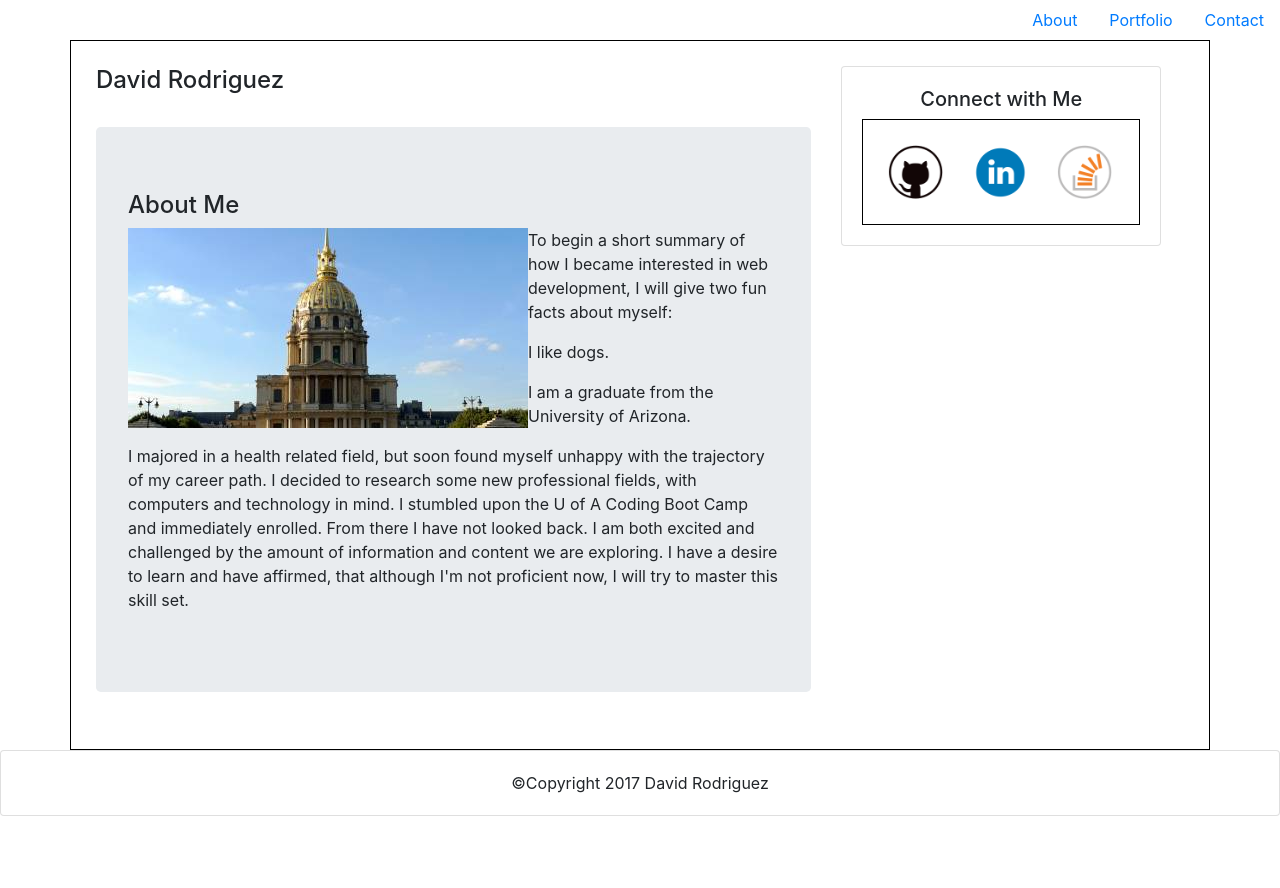
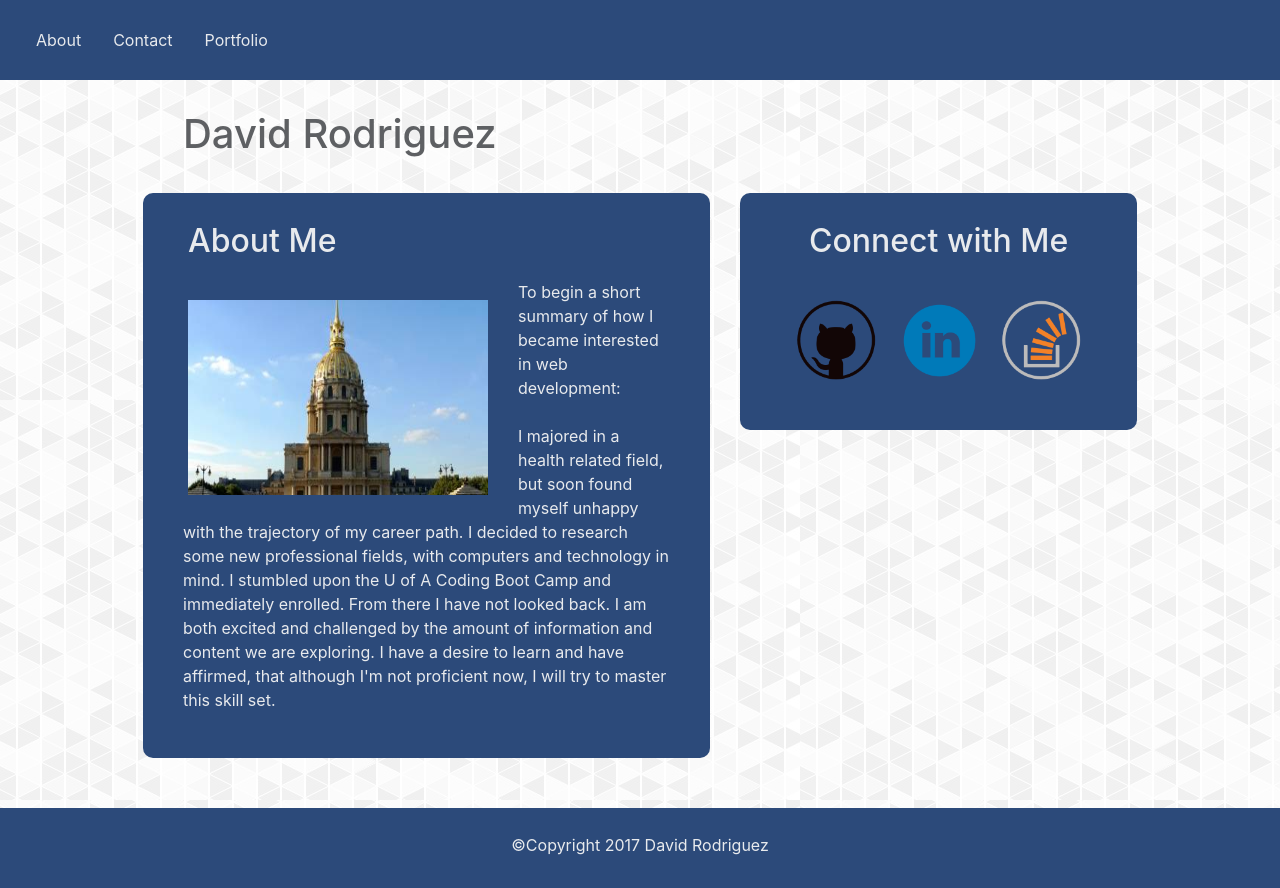
Before and after one commit to David-Rod/Bootstrap-Portfolio, a plain HTML site: page index.html in a window 1280 px wide. Before the commit the page ends 816 px from the top, so only its background shows below. Drawn offline with nearby package versions, Linux system fonts and the light colour scheme.

Commit message:
css styling and new page layout

```diff
--- /dev/null
+++ b/assets/stylesheet.css
@@ -0,0 +1,157 @@
+body {
+    width: 100%;
+    background-image: url("img/light-live-background-css.jpg");
+    color: #e8eaed;
+    font-style: trebuchet;
+    margin: 0 auto;
+}
+
+h1 {
+    color: #5e6063;
+    padding-left: 40px;
+    padding-bottom: 5px;
+}
+
+h2 {
+    margin-bottom: 20px;
+}
+
+h3 {
+    text-align: center;
+}
+
+section {
+    width: 100%;
+}
+
+input {
+    width: 400px;
+    border-radius: 5px;
+    margin-top: 10px;
+    margin-bottom: 10px;
+}
+
+textarea {
+    width: 400px;
+    height: 300px;
+    border-radius: 5px;
+    margin-top: 10px;
+    margin-bottom: 15px;
+}
+
+a {
+    color: #e8eaed;
+}
+
+footer {
+    width: 100%;
+    position: bottom;
+    margin-top: 50px;
+    padding-top: 25px;
+    padding-bottom: 15px;
+    background-color: #2c4a7a;
+}
+
+.navbar {
+    position: top;
+    width: 100%;
+    padding: 20px;
+    margin-bottom: 10px;
+    background-color: #2c4a7a;
+}
+
+
+.container {
+    width: 80%;
+    margin-bottom: 50px;
+}
+
+.container_section {
+    padding: 5px 40px 30px 40px;
+    background-color: #2c4a7a;
+    border-radius: 10px;
+}
+
+.column {
+    display: inline-block;
+    margin: 0 auto;
+}
+
+.photo {
+    height: 150px;
+    width: 250px;
+    display: inline-block;
+    margin: 10px 15px 10px 15px;
+}
+
+.social_img {
+    width: 80px;
+    height: 80px;
+}
+
+.nameheader {
+    margin-top: 30px;
+    margin-bottom: 30px;
+}
+
+#aboutphoto {
+    margin: 20px 30px 20px 5px;
+    width: 300px;
+    height: 195px;
+    float: left;
+}
+
+#socialsection {
+    margin: 0 auto;
+}
+
+#portfolio-header {
+    padding-left: 5px;
+}
+
+#aboutme-header {
+    padding-left: 20px;
+}
+
+#connect-header {
+    text-align: center;
+}
+
+#footertext {
+    text-align: center;
+}
+
+@media (max-width: 1200px) {
+    width: 100%;
+    .container_section {
+        align-content: center;
+        background-color: black;
+    }
+    background: black;
+}
+
+@media (max-width: 960px) {
+    width: 100%;
+    .container_section {
+        align-content: center;
+        background-color: blue;
+    }
+}
+
+@media (max-width: 768px) {
+    width: 100%;
+    .container_section {
+        align-content: center;
+        background-color: red;
+    }
+    background: red;
+}
+
+@media (max-width: 640px) {
+    width: 100%;
+    .container_section {
+        align-content: center;
+        background-color: green;
+    }
+    background: green;
+}
--- a/images/bootstrapstyle.css
+++ /dev/null
@@ -1,86 +0,0 @@
-#aboutphoto {
-    max-width: 100%;
-}
-
-.social {
-    max-width: 100%;
-}
-
-.container {
-    padding: 25px;
-    border: 1px solid;
-    border-color: black;
-}
-
-#form {
-    max-width: 100%;
-}
-
-.col-md-4 {
-    max-width: 33%;
-    max-height: 50%;
-    display: space-between;
-}
-
-.col-sm-4 {
-    max-width: 10%;
-    display: space-between;
-    position: relative;
-    flex-direction: row;
-    justify-content: center;
-    width: 33%;
-
-}
-
-h1 {
-    font-size: 24px;
-}
-
-h2 {
-    text-align: center;
-    font-size: 20px;
-}
-
-.card {
-    margin-top: 5S0px
-}
-@media screen and (min-width: 768.1px) and (max-width: 960px) {
-    body {
-        width: 100%
-    }
-    #mainsection {
-        width: 70%
-    }
-    #navbox {
-        width: 30%
-    }
-}
-
-@media screen and (min-width: 640.1px) and (max-width: 768px) {
-    body {
-        background: black;
-    }
-    .container {
-        width: 100%;
-        clear: both;
-        margin: auto 0;
-    }
-    #navbox {
-        width: 100%;
-    }
-}
-
-@media screen and (max-width: 640px) {
-    body {
-        background: Blue;
-    }
-    header {
-        position: static;
-    }
-    .container {
-        width: 100%;
-        padding: 25px;
-        margin: auto 0;
-    }
-
-}
--- a/index.html
+++ b/index.html
@@ -1,58 +1,77 @@
-<!DOCTYPE>
+<!DOCTYPE html>
 <html>
 
 <head>
-
+    <title>David's Portfolio- About Me</title>
     <link rel="stylesheet" href="https://maxcdn.bootstrapcdn.com/bootstrap/4.0.0-beta.2/css/bootstrap.min.css" integrity="sha384-PsH8R72JQ3SOdhVi3uxftmaW6Vc51MKb0q5P2rRUpPvrszuE4W1povHYgTpBfshb"
         crossorigin="anonymous">
-        <link href="images/bootstrapstyle.css" rel="stylesheet" type="text/css">
+    <link href="assets/stylesheet.css" rel="stylesheet" type="text/css">
+
 </head>
 
 <body>
-
-        <ul class="nav justify-content-end">
+    <div class="navbar">
+        <ul class="nav">
             <li class="nav-item">
                 <a class="nav-link active" href="#">About</a>
             </li>
             <li class="nav-item">
+                <a class="nav-link" href="#">Contact</a>
+            </li>
+            <li class="nav-item">
                 <a class="nav-link" href="#">Portfolio</a>
             </li>
-            <li class="nav-item">
-                <a class="nav-link" href="#">Contact</a>
-            </li>
         </ul>
+    </div>
+
     <div class="container">
+
+        <div class="nameheader">
+            <h1>David Rodriguez</h1>
+        </div>
+
         <div class="row">
-                    <div class="col-md-8">
-                        <h1>David Rodriguez</h1><br/>
-                        <div class="jumbotron">
-                            <h1>About Me</h1>
-                            <img id="aboutphoto" style="float: left" padding="15px" src="images/placeholder.jpg">
-
-                            <p>
-                                To begin a short summary of how I became interested in web development, I will give two fun facts about myself:</p>
-                            <p>I like dogs.</p>
-                            <p>I am a graduate from the University of Arizona.</p>
-                            <p>
-                                I majored in a health related field, but soon found myself unhappy with the trajectory of my career path. I decided to research
-                                some new professional fields, with computers and technology in mind. I stumbled upon the U of A Coding Boot Camp and
-                                immediately enrolled. From there I have not looked back. I am both excited and challenged by the amount of information
-                                and content we are exploring. I have a desire to learn and have affirmed, that although I'm not proficient now, I will
-                                try to master this skill set.</p>
+            <div class="col-md-7">
+                <div class="container_section">
+                    <br/>
+                    <div class="row">
+                        <h2 id="aboutme-header">About Me</h2>
+                    </div>
+                    <img id="aboutphoto" src="assets/img/placeholder.jpg">
+                    <p>To begin a short summary of how I became interested in web development:
+                        <br/>
+                        <br/>
+                        I majored in a health related field, but soon found myself unhappy with the trajectory of my career path. I
+                        decided to research some new professional fields, with computers and technology in mind.
+                        I stumbled upon the U of A Coding Boot Camp and immediately enrolled. From there I have not looked back.
+                        I am both excited and challenged by the amount of information and content we are exploring.
+                        I have a desire to learn and have affirmed, that although I'm not proficient now, I will try to master this skill set.
+                    </p>
 
                 </div>
             </div>
-                    <div class="col-md-4">
-                        <div class="card" style="width: 20rem;">
+
+            <div class="col-md-5">
+                <div class="container_section">
+                    <br/>
+
+                    <h2 id="connect-header">Connect with Me</h2>
                     <div class="card-body">
                         <section id="navbox">
-                                    <h2>Connect with Me</h2>
-                                    <div class="container">
+                            <div>
+                                <section id="socialsection">
                                     <div class="row">
-                                            <div class="col-md-4"><img src="images/github.png" class="social" alt="github image" /></div>
-                                            <div class="col-md-4"><img src="images/linkedin.png" class="social" alt="linkedin image" /></div>
-                                            <div class="col-md-4"><img src="images/stackoverflow.png" class="social" alt="stackedoverflow image" /></div>
+                                        <div class="column">
+                                            <img src="assets/img/github.png" class="social_img" alt="github image" />
                                         </div>
+                                        <div class="column">
+                                            <img src="assets/img/linkedin.png" class="social_img" alt="linkedin image" />
+                                        </div>
+                                        <div class="column">
+                                            <img src="assets/img/stackoverflow.png" class="social_img" alt="stackedoverflow image" />
+                                        </div>
+                                    </div>
+                                </section>
                             </div>
                         </section>
                     </div>
@@ -61,11 +80,10 @@
         </div>
     </div>
 
-            <div class="card text-center">
-                <div class="card-body">
-                    <p class="card-text">&#169;Copyright 2017 David Rodriguez</p>
-                </div>
-            </div>
+    <footer>
+        <p id="footertext">&#169;Copyright 2017 David Rodriguez</p>
+    </footer>
+
 </body>
 
 </html>
```
Also changed, not shown: contact.html (+44 -31 lines), portfolio.html (+67 -44 lines), assets/img/footer_lodyas.png (renamed from images/footer_lodyas.png), assets/img/github.png (renamed from images/github.png), assets/img/light-live-background-css.jpg (added), assets/img/linkedin.png (renamed from images/linkedin.png), assets/img/placeholder.jpg (renamed from images/placeholder.jpg), assets/img/placeholder2.jpg (renamed from images/placeholder2.jpg), assets/img/stackoverflow.png (renamed from images/stackoverflow.png). Lines whose indentation alone changed are shown as unchanged.
